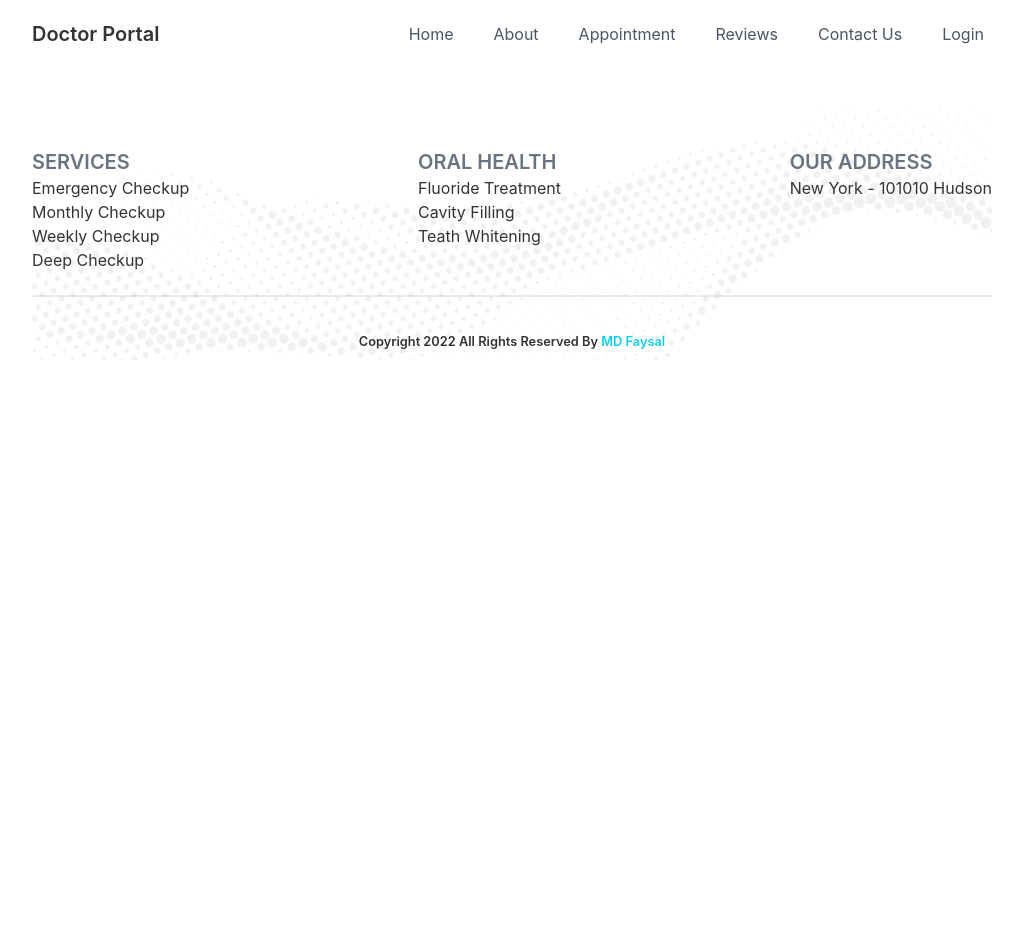
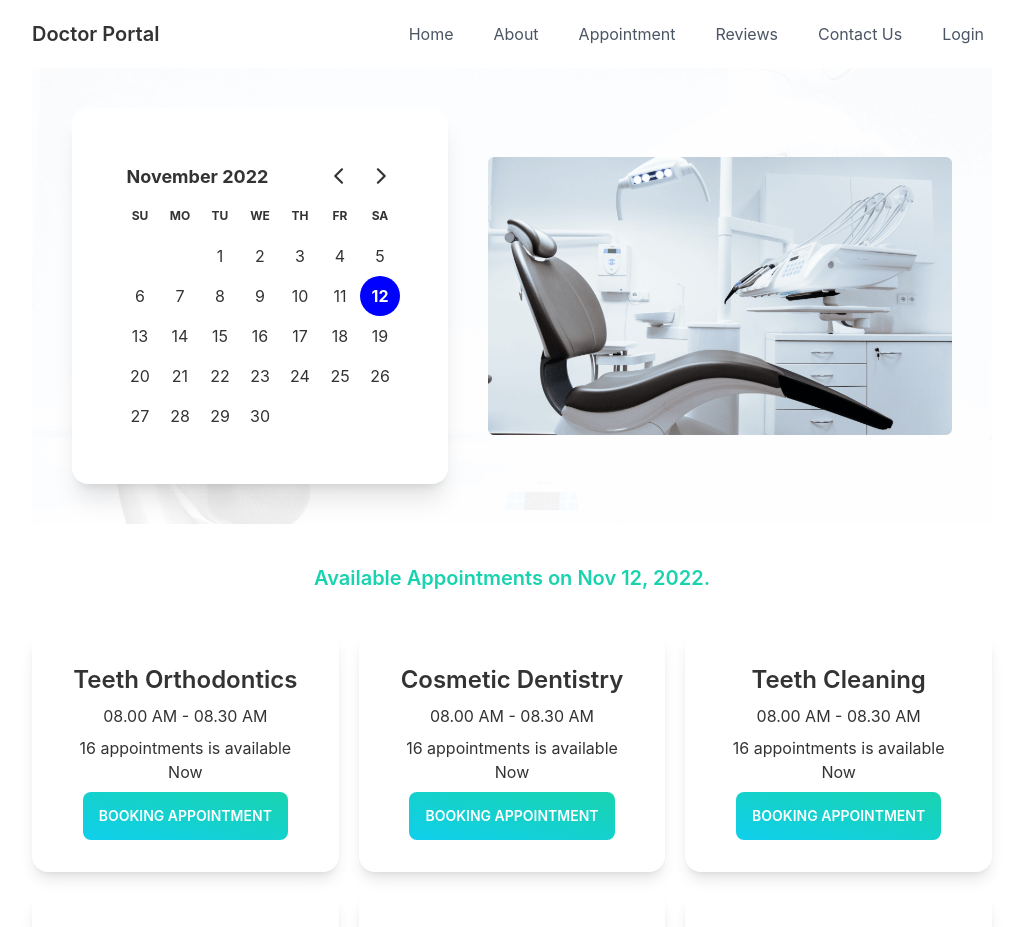
Before and after one commit to mdfaysal22/doctor-client, a React (Create React App) app: page /appointment in a window 1280 px wide. Shown: the top 927 px of the page, without its empty margins (128-1151 px from the left). Before the commit the page ends 800 px from the top, so only its background shows below. Built offline with nearby package versions, Linux system fonts and the light colour scheme.

Commit message:
Modal Design Complete

```diff
--- a/package.json
+++ b/package.json
@@ -7,7 +7,9 @@
     "@testing-library/react": "^13.4.0",
     "@testing-library/user-event": "^13.5.0",
     "daisyui": "^2.39.1",
+    "date-fns": "^2.29.3",
     "react": "^18.2.0",
+    "react-day-picker": "^8.3.6",
     "react-dom": "^18.2.0",
     "react-router-dom": "^6.4.3",
     "react-scripts": "5.0.1",
--- /dev/null
+++ b/public/AppointmentServices.json
@@ -0,0 +1,118 @@
+[
+    {
+      "_id": 1,
+      "name": "Teeth Orthodontics",
+      "slots": [
+        "08.00 AM - 08.30 AM",
+        "08.30 AM - 09.00 AM",
+        "09.00 AM - 9.30 AM",
+        "09.30 AM - 10.00 AM",
+        "10.00 AM - 10.30 AM",
+        "10.30 AM - 11.00 AM",
+        "11.00 AM - 11.30 AM",
+        "11.30 AM - 12.00 AM",
+        "1.00 PM - 1.30 PM",
+        "1.30 PM - 2.00 PM",
+        "2.00 PM - 2.30 PM",
+        "2.30 PM - 3.00 PM",
+        "3.00 PM - 3.30 PM",
+        "3.30 PM - 4.00 PM",
+        "4.00 PM - 4.30 PM",
+        "4.30 PM - 5.00 PM"
+      ]
+    },
+    {
+      "_id": 2,
+      "name": "Cosmetic Dentistry",
+      "slots": [
+        "08.00 AM - 08.30 AM",
+        "08.30 AM - 09.00 AM",
+        "09.00 AM - 9.30 AM",
+        "09.30 AM - 10.00 AM",
+        "10.00 AM - 10.30 AM",
+        "10.30 AM - 11.00 AM",
+        "11.00 AM - 11.30 AM",
+        "11.30 AM - 12.00 AM",
+        "1.00 PM - 1.30 PM",
+        "1.30 PM - 2.00 PM",
+        "2.00 PM - 2.30 PM",
+        "2.30 PM - 3.00 PM",
+        "3.00 PM - 3.30 PM",
+        "3.30 PM - 4.00 PM",
+        "4.00 PM - 4.30 PM",
+        "4.30 PM - 5.00 PM"
+      ]
+    },
+    {
+      "_id": 3,
+      "name": "Teeth Cleaning",
+      "slots": [
+        "08.00 AM - 08.30 AM",
+        "08.30 AM - 09.00 AM",
+        "09.00 AM - 9.30 AM",
+        "09.30 AM - 10.00 AM",
+        "10.00 AM - 10.30 AM",
+        "10.30 AM - 11.00 AM",
+        "11.00 AM - 11.30 AM",
+        "11.30 AM - 12.00 AM",
+        "1.00 PM - 1.30 PM",
+        "1.30 PM - 2.00 PM",
+        "2.00 PM - 2.30 PM",
+        "2.30 PM - 3.00 PM",
+        "3.00 PM - 3.30 PM",
+        "3.30 PM - 4.00 PM",
+        "4.00 PM - 4.30 PM",
+        "4.30 PM - 5.00 PM"
+      ]
+    },
+    {
+      "_id": 4,
+      "name": "Cavity Protection",
+      "slots": [
+        "08.00 AM - 08.30 AM",
+        "08.30 AM - 09.00 AM",
+        "09.00 AM - 9.30 AM",
+        "09.30 AM - 10.00 AM",
+        "10.00 AM - 10.30 AM",
+        "10.30 AM - 11.00 AM",
+        "11.00 AM - 11.30 AM",
+        "11.30 AM - 12.00 AM",
+        "1.00 PM - 1.30 PM",
+        "1.30 PM - 2.00 PM",
+        "2.00 PM - 2.30 PM",
+        "2.30 PM - 3.00 PM",
+        "3.00 PM - 3.30 PM",
+        "3.30 PM - 4.00 PM",
+        "4.00 PM - 4.30 PM",
+        "4.30 PM - 5.00 PM"
+      ]
+    },
+    {
+      "_id": 5,
+      "name": "Pediatric Dental",
+      "slots": [
+      ]
+    },
+    {
+      "_id": 6,
+      "name": "Oral Surgery",
+      "slots": [
+        "08.00 AM - 08.30 AM",
+        "08.30 AM - 09.00 AM",
+        "09.00 AM - 9.30 AM",
+        "09.30 AM - 10.00 AM",
+        "10.00 AM - 10.30 AM",
+        "10.30 AM - 11.00 AM",
+        "11.00 AM - 11.30 AM",
+        "11.30 AM - 12.00 AM",
+        "1.00 PM - 1.30 PM",
+        "1.30 PM - 2.00 PM",
+        "2.00 PM - 2.30 PM",
+        "2.30 PM - 3.00 PM",
+        "3.00 PM - 3.30 PM",
+        "3.30 PM - 4.00 PM",
+        "4.00 PM - 4.30 PM",
+        "4.30 PM - 5.00 PM"
+      ]
+    }
+  ]
--- a/src/Components/Pages/Appointment/Appointment.js
+++ b/src/Components/Pages/Appointment/Appointment.js
@@ -1,9 +1,14 @@
-import React from 'react';
+import React, { useState } from 'react';
+import AppointmentServices from './AppointmentServices/AppointmentServices';
+import HeroAppo from './HeroAppo/HeroAppo';
+
 
 const Appointment = () => {
+    const [selectedDay, setSelectedDay] = useState(new Date())
     return (
         <div>
-
+            <HeroAppo selectedDay={selectedDay} setSelectedDay={setSelectedDay}></HeroAppo>
+            <AppointmentServices selectedDay={selectedDay}></AppointmentServices>
         </div>
     );
 };
--- /dev/null
+++ b/src/Components/Pages/Appointment/AppointmentServices/AppointmentItem/AppointmentItem.js
@@ -0,0 +1,19 @@
+import React from 'react';
+
+const AppointmentItem = ({ option, setTreatment }) => {
+    const { name, slots } = option
+    return (
+        <div className="card shadow-lg">
+            <div className="card-body text-center">
+                <h2 className="text-2xl font-semibold">{name}</h2>
+                <p>{slots.length > 0 && slots[0]}</p>
+                <p>{slots.length > 0 ? `${slots.length} ${slots.length > 1 ? `appointments` : `appointment`} is available Now` : `Appointment is Not Available Now`}</p>
+                <div>
+                <label htmlFor="booking-modal" onClick={() => {setTreatment(option)}} className='btn bg-gradient-to-tr from-primary to-secondary text-white border-0'>Booking Appointment</label>
+                </div>
+            </div>
+        </div>
+    );
+};
+
+export default AppointmentItem;
--- /dev/null
+++ b/src/Components/Pages/Appointment/AppointmentServices/AppointmentItem/AppointmentModal/AppointmentModal.js
@@ -0,0 +1,27 @@
+import { format } from 'date-fns';
+import React from 'react';
+
+const AppointmentModal = ({treatment, selectedDay}) => {
+    const {name, slots} = treatment
+    return (
+        <div>
+            <input type="checkbox" id="booking-modal" className="modal-toggle" />
+            <div className="modal">
+                <div className="modal-box relative">
+                    <label htmlFor="booking-modal" className="btn btn-sm bg-info btn-circle absolute right-2 top-2">✕</label>
+                    <h3 className="text-lg font-bold">{name}</h3>
+                    <div className=' text-center'>
+                    <input type="text" placeholder={format(selectedDay, 'PP')} readOnly className="input my-3 border-2 bg-gray-200 border-gray-200 w-full " />
+                    <input type="text" readOnly placeholder={slots.length > 0 ? slots[0] : "No Appointment Available"} className="input my-3 bg-gray-200 border-2 border-gray-200 w-full " />
+                    <input type="text" placeholder="Full Name" className="input my-3 border-2 border-gray-200 w-full " />
+                    <input type="number" placeholder="Phone Number" className="input my-3 border-2 border-gray-200 w-full " />
+                    <input type="email" placeholder="Email" className="input my-3 border-2 border-gray-200 w-full " />
+                    <button className='btn block w-full btn-info'>Submit</button>
+                    </div>
+                </div>
+            </div>
+        </div>
+    );
+};
+
+export default AppointmentModal;
--- /dev/null
+++ b/src/Components/Pages/Appointment/AppointmentServices/AppointmentServices.js
@@ -0,0 +1,40 @@
+import { format } from 'date-fns';
+import React, { useEffect, useState } from 'react';
+import AppointmentItem from './AppointmentItem/AppointmentItem';
+import AppointmentModal from './AppointmentItem/AppointmentModal/AppointmentModal';
+
+const AppointmentServices = ({selectedDay}) => {
+    const [options, setOptions] = useState([]);
+    const [treatment, setTreatment] = useState(null);
+    useEffect(()=> {
+        fetch('AppointmentServices.json')
+        .then(res => res.json())
+        .then(data => setOptions(data))
+    },[])
+
+
+
+    let footer = "";
+    if (selectedDay) {
+        footer = <p className='text-xl font-semibold'>Available Appointments on {format(selectedDay, 'PP')}.</p>;
+    }
+
+
+    return (
+        <div className='my-10'>
+            <div className='text-center text-secondary'>
+                {footer}
+            </div>
+            <div className='grid grid-cols-1 md:grid-cols-3 gap-5 mt-10'>
+                {
+                    options.map(option => <AppointmentItem key={option._id} setTreatment={setTreatment} option={option}></AppointmentItem>)
+                }
+            </div>
+            {
+            treatment &&
+                <AppointmentModal footer={footer} selectedDay={selectedDay} treatment={treatment}></AppointmentModal>}
+        </div>
+    );
+};
+
+export default AppointmentServices;
--- /dev/null
+++ b/src/Components/Pages/Appointment/HeroAppo/HeroAppo.js
@@ -0,0 +1,32 @@
+import React from 'react';
+import { DayPicker } from 'react-day-picker';
+import '../../Home/Hero/Hero.css'
+import 'react-day-picker/dist/style.css';
+import heroImg from './../../../../assets/images/chair.png'
+const HeroAppo = ({selectedDay, setSelectedDay}) => {
+
+
+    return (
+        <div className='bg-hero-image'>
+            <div className='flex p-10 justify-center flex-col-reverse md:flex-row items-center gap-10'>
+                <div className="card bg-base-100 shadow-xl">
+                    <div className="card-body">
+                        <div>
+                            <DayPicker
+                                mode="single"
+                                selected={selectedDay}
+                                onSelect={setSelectedDay}
+
+                            ></DayPicker>
+                        </div>
+                    </div>
+                </div>
+                <div>
+                    <img src={heroImg} alt="" />
+                </div>
+            </div>
+        </div>
+    );
+};
+
+export default HeroAppo;
```
Also changed, not shown: src/Components/Pages/Home/Hero/Hero.css (line endings or trailing spaces), 1 other file (tests, documents, lock files or other folders).
